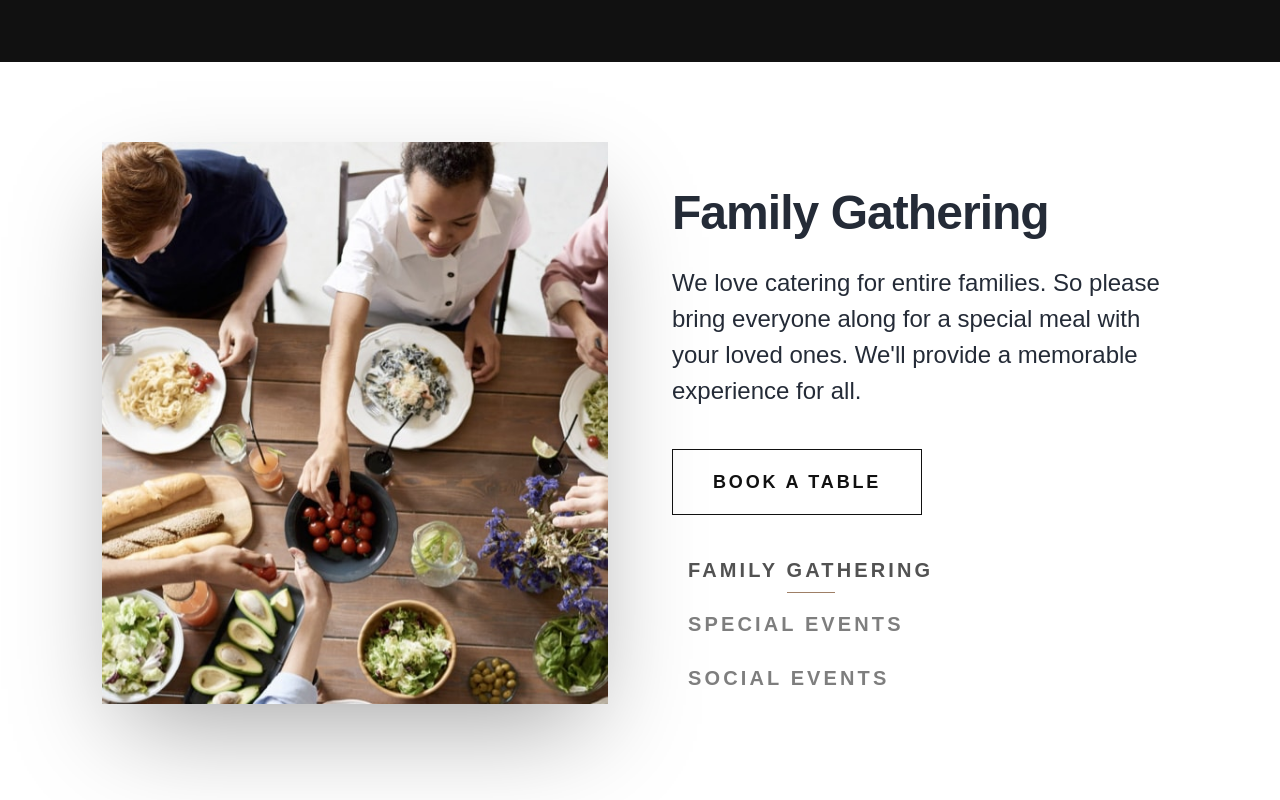
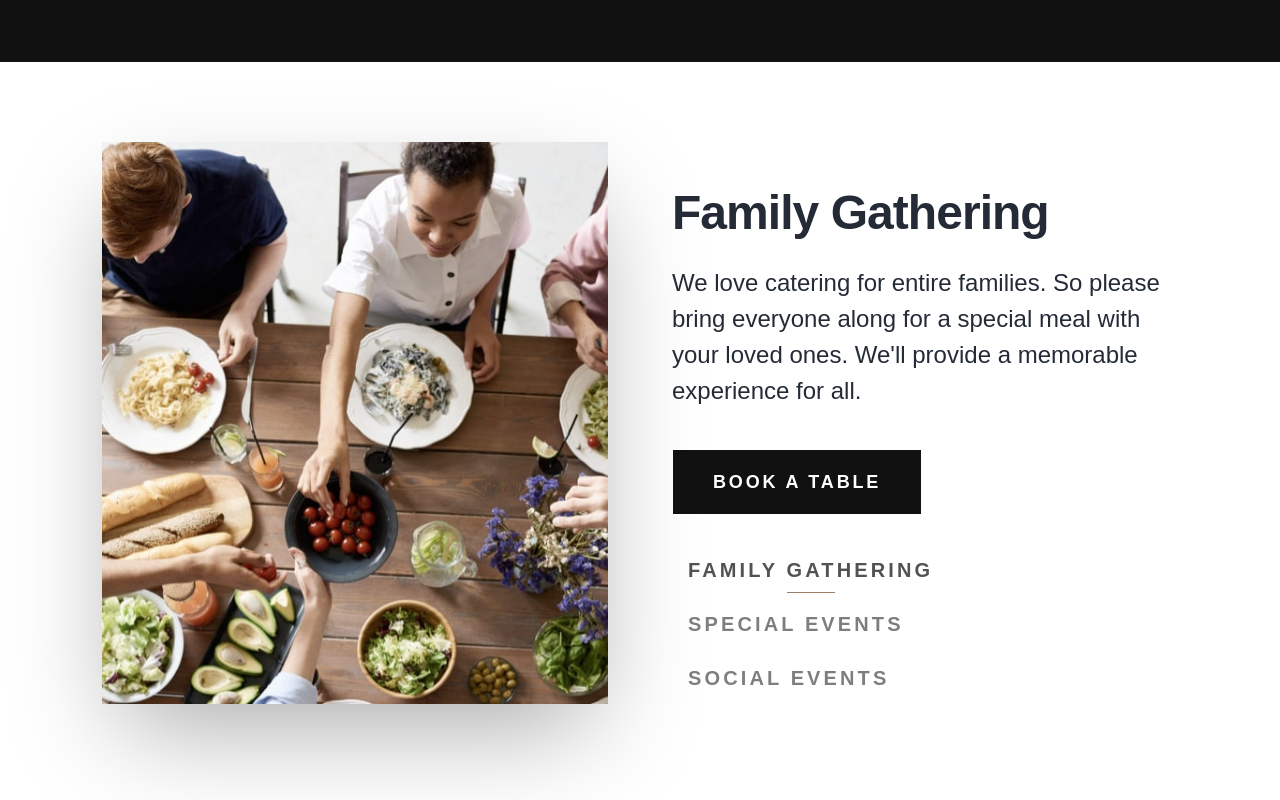
Before and after one commit to anet-eny/dine-restaurant-website, a React (Vite) app: page / in a window 1280 px wide. Shown: the part 2916-3716 px from the top of the page. Built offline with nearby package versions, Linux system fonts and the light colour scheme.

Commit message:
feat: add new mediumVariants variable, change darkVariants styles

```diff
--- a/src/components/Button.jsx
+++ b/src/components/Button.jsx
@@ -7,19 +7,32 @@ export default function Button({
   className = "",
 }) {
   const baseStyles =
-    "bg-transparent button-text border px-10 py-6 transition-colors duration-200";
+    "button-text border px-10 py-6 transition-colors duration-200";
 
-  const darkVariants = {
-    active: "hover:bg-cod-gray text-cod-gray hover:text-white cursor-pointer",
+  const mediumVariants = {
+    active:
+      "bg-transparent hover:bg-cod-gray text-cod-gray hover:text-white cursor-pointer",
     disabled: "opacity-25 cursor-not-allowed",
   };
 
   const lightVariants = {
-    active: "hover:bg-white text-white hover:text-mirage cursor-pointer",
+    active:
+      "bg-transparent hover:bg-white text-white hover:text-mirage cursor-pointer",
     disabled: "opacity-25 cursor-not-allowed",
   };
 
-  const variants = theme === "light" ? lightVariants : darkVariants;
+  const darkVariants = {
+    active:
+      "bg-cod-gray hover:bg-white text-white hover:text-cod-gray cursor-pointer",
+    disabled: "opacity-25 cursor-not-allowed",
+  };
+
+  const variants =
+    theme === "light"
+      ? lightVariants
+      : theme === "dark"
+        ? darkVariants
+        : mediumVariants;
 
   return (
     <button
```
